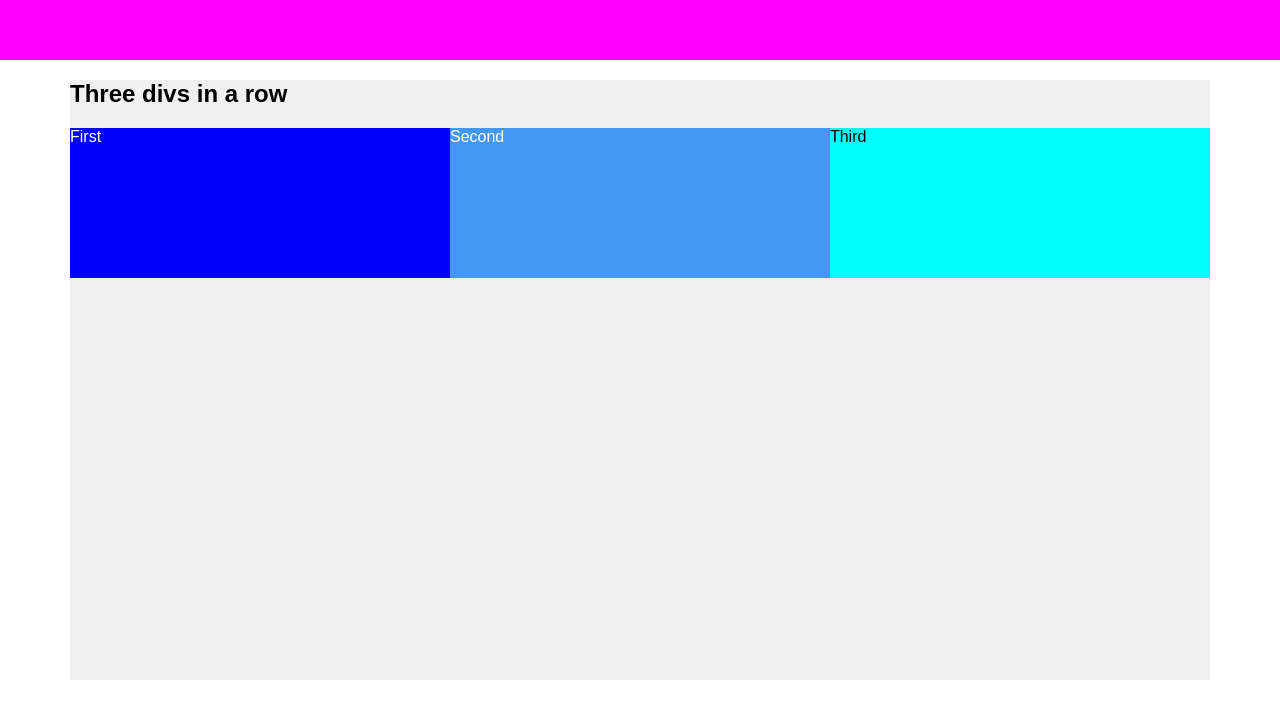
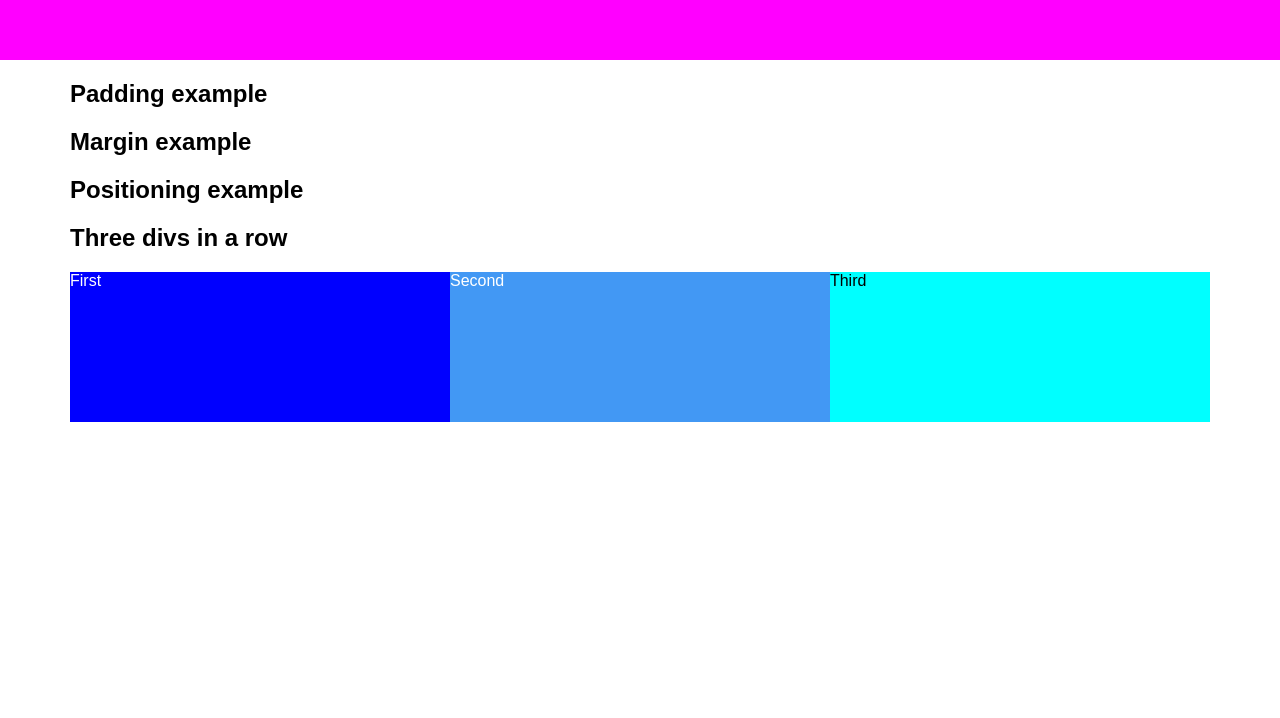
Before and after one commit to rsilverhav/code_in_the_darkish, a plain HTML site: page example/exemple.html in a window 1280 px wide. Drawn offline with Linux system fonts and the light colour scheme.

Commit message:
added outline of whats to come

```diff
--- a/example/exemple.html
+++ b/example/exemple.html
@@ -9,7 +9,10 @@
     <div style="width:100%; height: 60px; background-color: #f0f"></div>
 
     <!--  VERT CENTERED -->
-    <div style="width: 1140px; margin: 0 auto; background-color:#f0f0f0;min-height: 600px;">
+    <div style="width: 1140px; margin: 0 auto; min-height: 600px;">
+      <h2>Padding example</h2>
+      <h2>Margin example</h2>
+      <h2>Positioning example</h2>
       <h2>Three divs in a row</h2>
       <div style="width: 100%">
         <div style="width: 33.33%; float: left; padding: 0; margin: 0; background-color: blue; height: 150px; color: white;">
```
